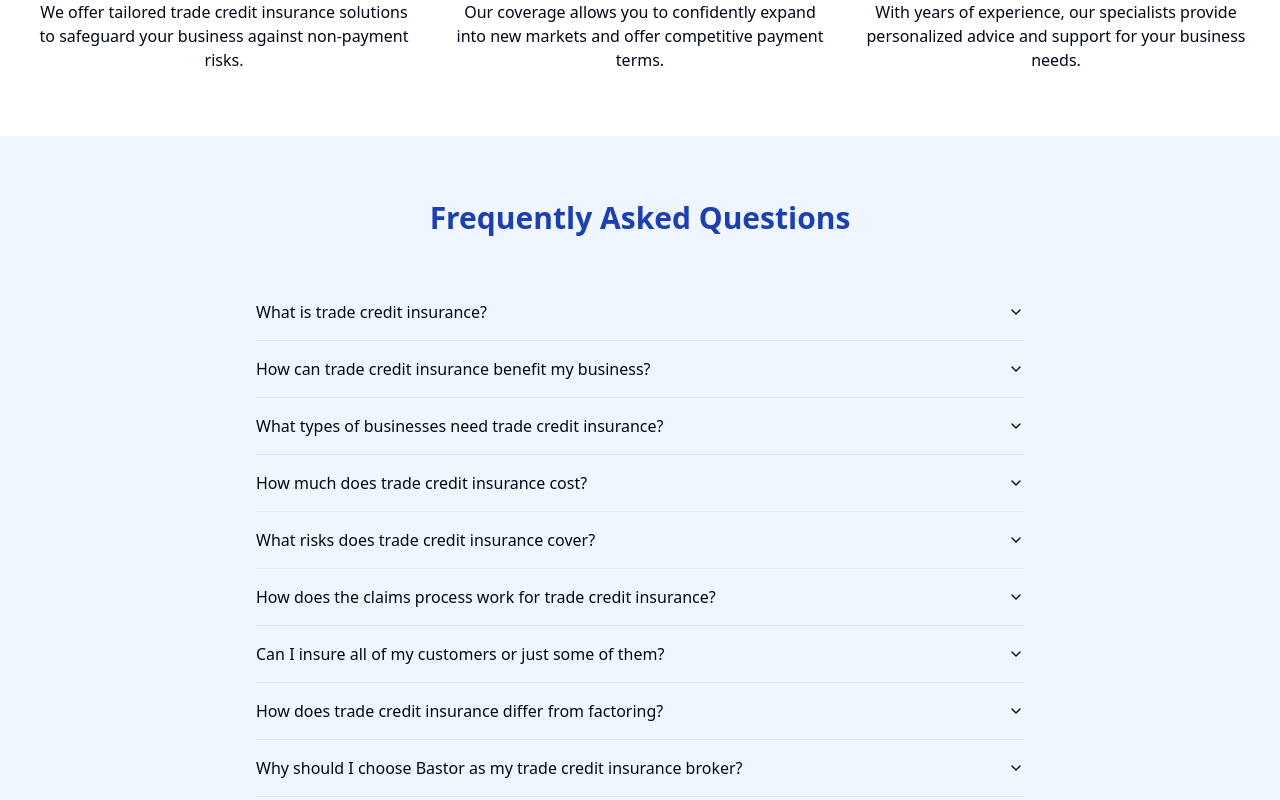
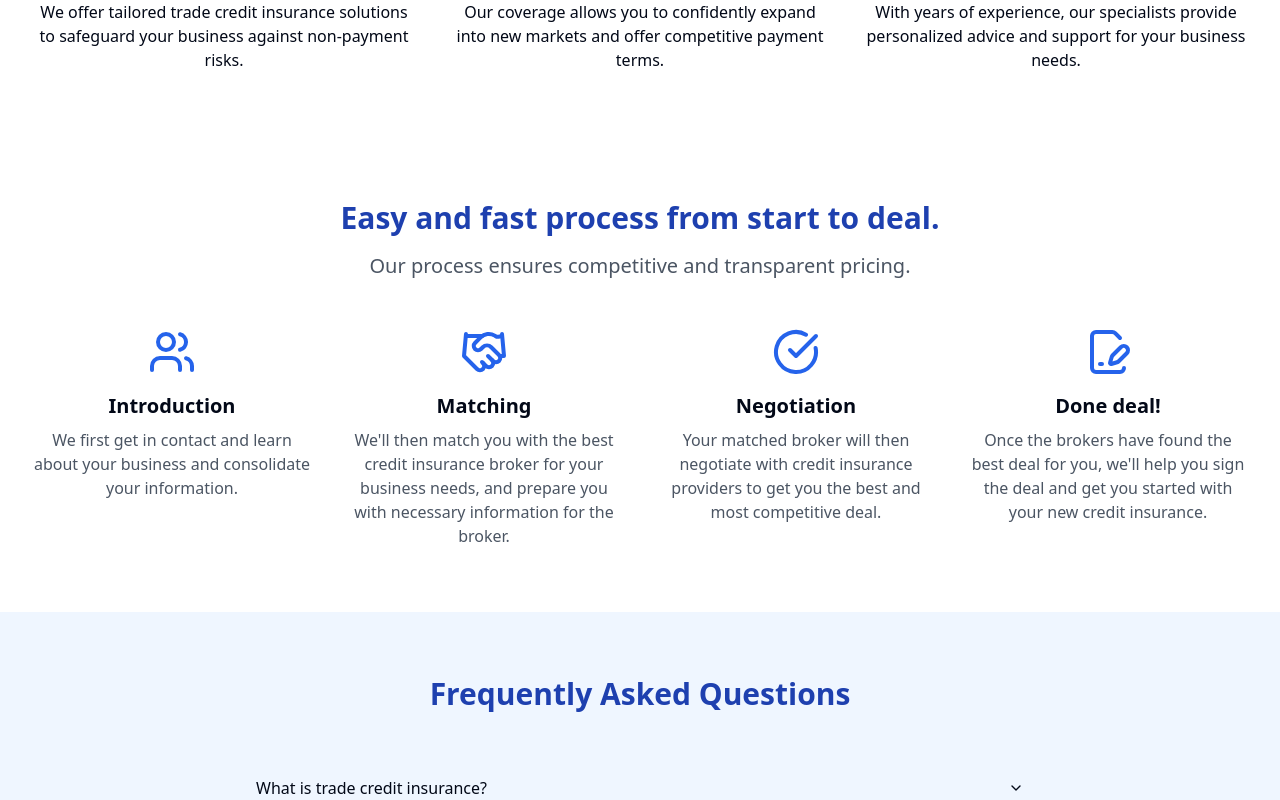
Before and after one commit to meurling/bastor-bluewave, a React (Vite) app: page / in a window 1280 px wide. Shown: the part 740-1540 px from the top of the page. Built offline with nearby package versions, Linux system fonts and the light colour scheme.

Commit message:
Add "Process" section to homepage
Included a new section titled "Process" with header and subheader text. Added steps detailing the process of engaging with credit insurance, including Introduction, Matching, Negotiation, and Done Deal!
[skip gpt_engineer]

```diff
--- a/src/components/Navbar.jsx
+++ b/src/components/Navbar.jsx
@@ -8,6 +8,7 @@ const Navbar = () => {
         <div className="text-2xl font-bold">Bastor</div>
         <ul className="flex space-x-6">
           <li><Link to="about" smooth={true} duration={500} className="cursor-pointer hover:text-blue-200">About</Link></li>
+          <li><Link to="process" smooth={true} duration={500} className="cursor-pointer hover:text-blue-200">Process</Link></li>
           <li><Link to="qa" smooth={true} duration={500} className="cursor-pointer hover:text-blue-200">Q&A</Link></li>
           <li><Link to="contact" smooth={true} duration={500} className="cursor-pointer hover:text-blue-200">Contact</Link></li>
         </ul>
--- /dev/null
+++ b/src/components/Process.jsx
@@ -0,0 +1,51 @@
+import React from 'react';
+import { CheckCircle, Users, Handshake, FileSignature } from 'lucide-react';
+
+const ProcessStep = ({ icon, title, description }) => (
+  <div className="flex flex-col items-center text-center">
+    {icon}
+    <h3 className="text-xl font-semibold mt-4 mb-2">{title}</h3>
+    <p className="text-gray-600">{description}</p>
+  </div>
+);
+
+const Process = () => {
+  const steps = [
+    {
+      icon: <Users className="w-12 h-12 text-blue-600" />,
+      title: "Introduction",
+      description: "We first get in contact and learn about your business and consolidate your information."
+    },
+    {
+      icon: <Handshake className="w-12 h-12 text-blue-600" />,
+      title: "Matching",
+      description: "We'll then match you with the best credit insurance broker for your business needs, and prepare you with necessary information for the broker."
+    },
+    {
+      icon: <CheckCircle className="w-12 h-12 text-blue-600" />,
+      title: "Negotiation",
+      description: "Your matched broker will then negotiate with credit insurance providers to get you the best and most competitive deal."
+    },
+    {
+      icon: <FileSignature className="w-12 h-12 text-blue-600" />,
+      title: "Done deal!",
+      description: "Once the brokers have found the best deal for you, we'll help you sign the deal and get you started with your new credit insurance."
+    }
+  ];
+
+  return (
+    <section id="process" className="py-16 bg-white">
+      <div className="container mx-auto">
+        <h2 className="text-3xl font-bold text-center mb-4 text-blue-800">Easy and fast process from start to deal.</h2>
+        <p className="text-xl text-center mb-12 text-gray-600">Our process ensures competitive and transparent pricing.</p>
+        <div className="grid grid-cols-1 md:grid-cols-2 lg:grid-cols-4 gap-8">
+          {steps.map((step, index) => (
+            <ProcessStep key={index} {...step} />
+          ))}
+        </div>
+      </div>
+    </section>
+  );
+};
+
+export default Process;
--- a/src/pages/Index.jsx
+++ b/src/pages/Index.jsx
@@ -3,6 +3,7 @@ import { Helmet } from 'react-helmet';
 import Navbar from '../components/Navbar';
 import Hero from '../components/Hero';
 import About from '../components/About';
+import Process from '../components/Process';
 import QA from '../components/QA';
 import Contact from '../components/Contact';
 
@@ -18,6 +19,7 @@ const Index = () => {
       <main>
         <Hero />
         <About />
+        <Process />
         <QA />
         <Contact />
       </main>
```
